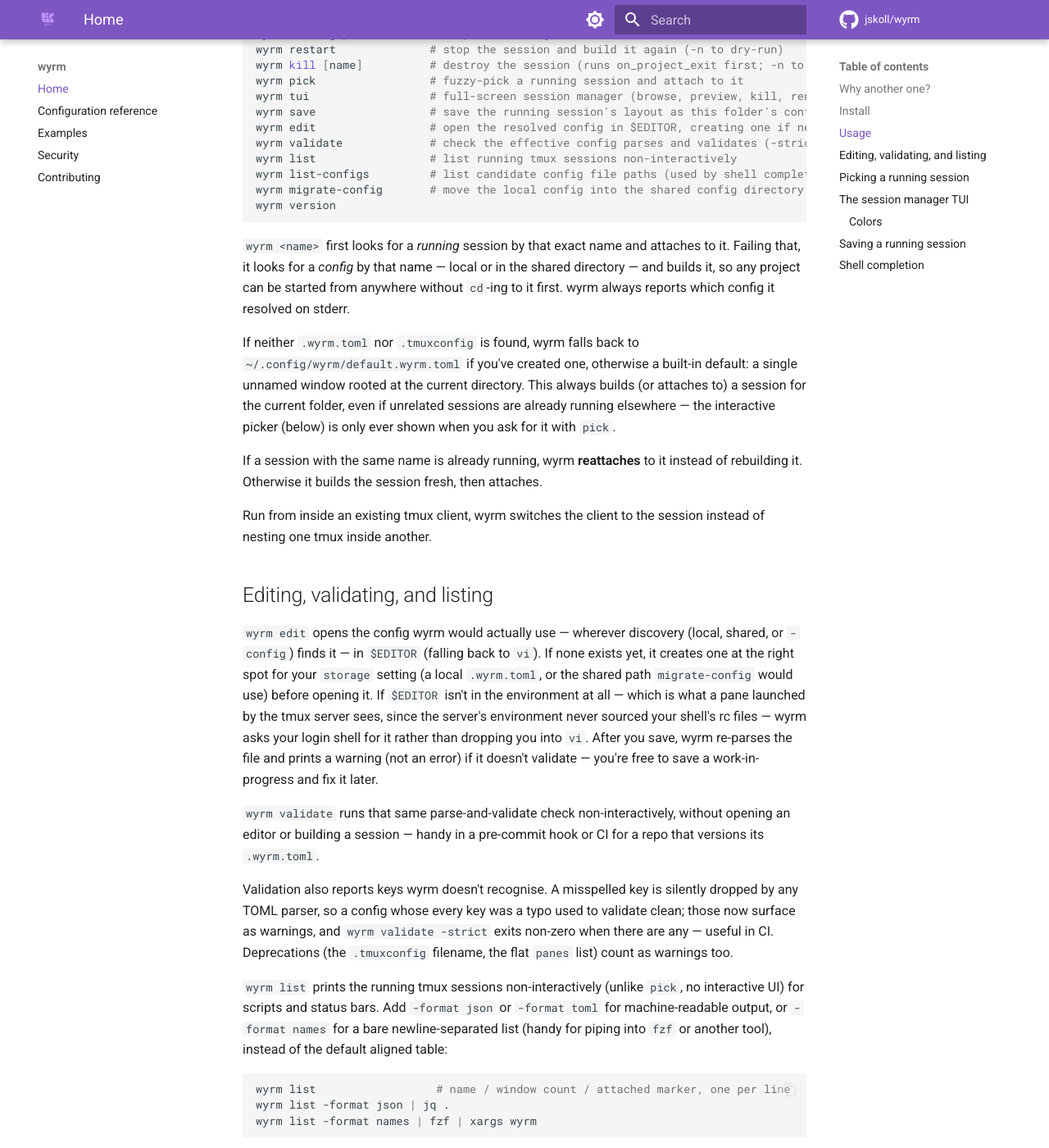
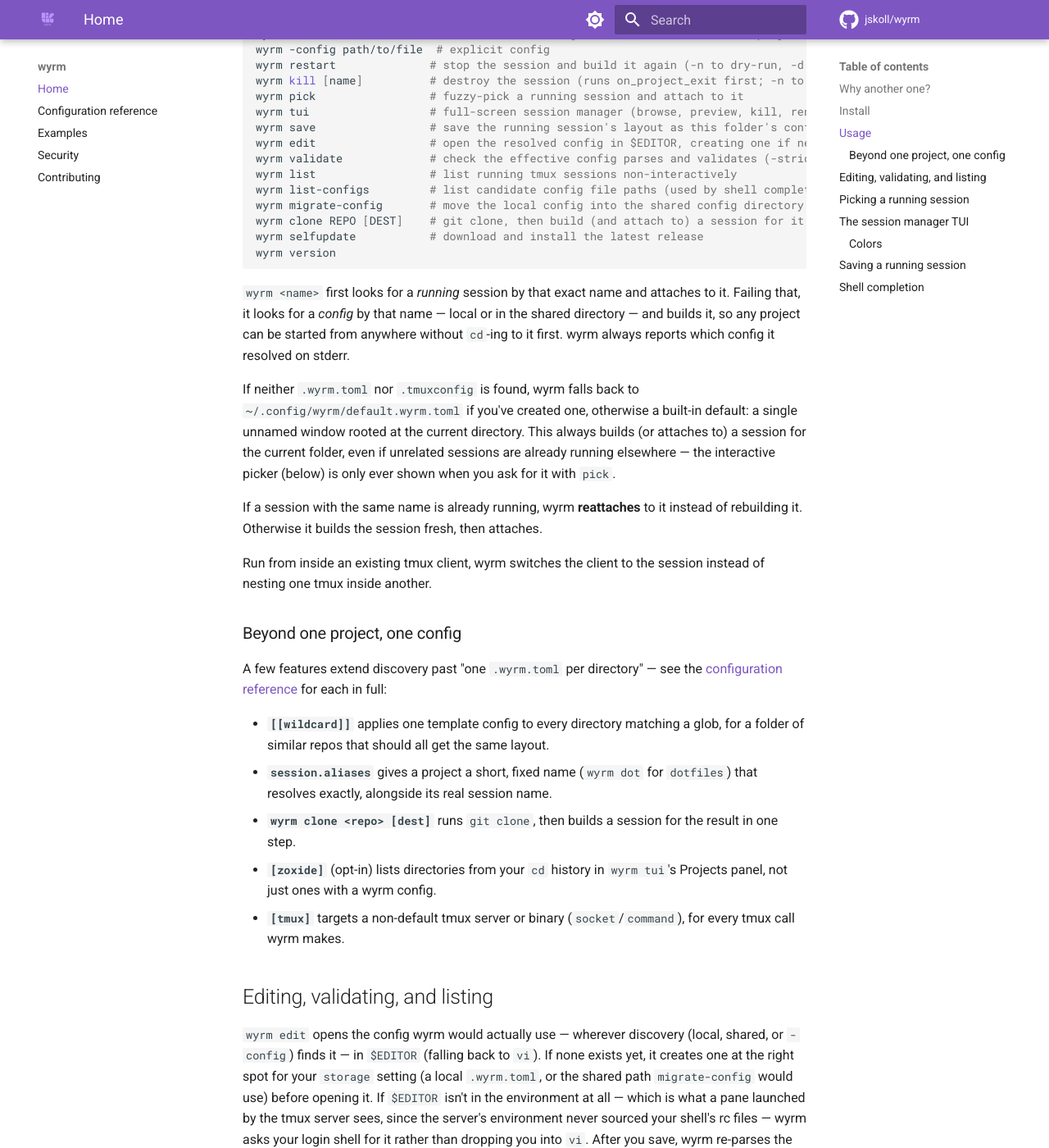
Before and after one commit to jskoll/wyrm, an MkDocs documentation site: the page built from docs/index.md, in a window 1280 px wide and 1400 px high, scrolled down 1768 px. Shown: the whole window at 82% size. Built offline with MkDocs 1.6.1 and Material for MkDocs 9.7.7, drawn with Linux system fonts in a browser that asks for light colours; comment, search, counter and statistics services are not loaded; some of the changed text lies outside the part shown.

Commit message:
docs: add feature comparison table and advanced configuration guide
This adds a comprehensive comparison against other tmux session managers
(tmuxinator, tmuxp, smug, sesh), documents new commands (`wyrm clone`,
`wyrm selfupdate`, `-d` flag), and explains advanced features like wildcards,
aliases, zoxide integration, and agent status colors in the TUI.

````diff
--- a/docs/index.md
+++ b/docs/index.md
@@ -73,9 +73,10 @@ Or build from a clone: `make install` (uses `go install` with a stamped version)
 ```sh
 wyrm                       # use .wyrm.toml (or legacy .tmuxconfig) in the cwd
 wyrm up -n                # dry run: print the tmux commands and hooks, run neither
+wyrm up -d                # build the session without attaching
 wyrm <name>                # attach to a running session, or start a known project, by name
 wyrm -config path/to/file  # explicit config
-wyrm restart              # stop the session and build it again (-n to dry-run)
+wyrm restart              # stop the session and build it again (-n to dry-run, -d to skip attaching)
 wyrm kill [name]          # destroy the session (runs on_project_exit first; -n to dry-run)
 wyrm pick                 # fuzzy-pick a running session and attach to it
 wyrm tui                  # full-screen session manager (browse, preview, kill, rename, start)
@@ -85,6 +86,8 @@ wyrm validate             # check the effective config parses and validates (-st
 wyrm list                 # list running tmux sessions non-interactively
 wyrm list-configs         # list candidate config file paths (used by shell completion)
 wyrm migrate-config       # move the local config into the shared config directory
+wyrm clone REPO [DEST]    # git clone, then build (and attach to) a session for it
+wyrm selfupdate           # download and install the latest release
 wyrm version
 ```
 
@@ -107,6 +110,22 @@ attaches.
 
 Run from inside an existing tmux client, wyrm switches the client to the
 session instead of nesting one tmux inside another.
+
+### Beyond one project, one config
+
+A few features extend discovery past "one `.wyrm.toml` per directory" — see
+the [configuration reference](configuration.md) for each in full:
+
+- **`[[wildcard]]`** applies one template config to every directory matching
+  a glob, for a folder of similar repos that should all get the same layout.
+- **`session.aliases`** gives a project a short, fixed name (`wyrm dot` for
+  `dotfiles`) that resolves exactly, alongside its real session name.
+- **`wyrm clone <repo> [dest]`** runs `git clone`, then builds a session for
+  the result in one step.
+- **`[zoxide]`** (opt-in) lists directories from your `cd` history in `wyrm
+  tui`'s Projects panel, not just ones with a wyrm config.
+- **`[tmux]`** targets a non-default tmux server or binary
+  (`socket`/`command`), for every tmux call wyrm makes.
 
 ## Editing, validating, and listing
 
@@ -279,6 +298,8 @@ trail    = "#3b4252"  # selection band in the other panels
 index    = "#8fbcbb"  # window indices and pane IDs
 active   = "#a3be8c"  # running / attached dots
 error    = "#bf616a"  # failed actions
+blocked  = "#ebcb8b"  # an agent waiting on an answer (⏸)
+idle     = "#8fbcbb"  # an agent that finished its turn (✓)
 ```
 
 Values are `#rgb` or `#rrggbb`. A misspelled role or an unparseable color is an
````
Also changed, not shown: README.md (+53 -0 lines).
